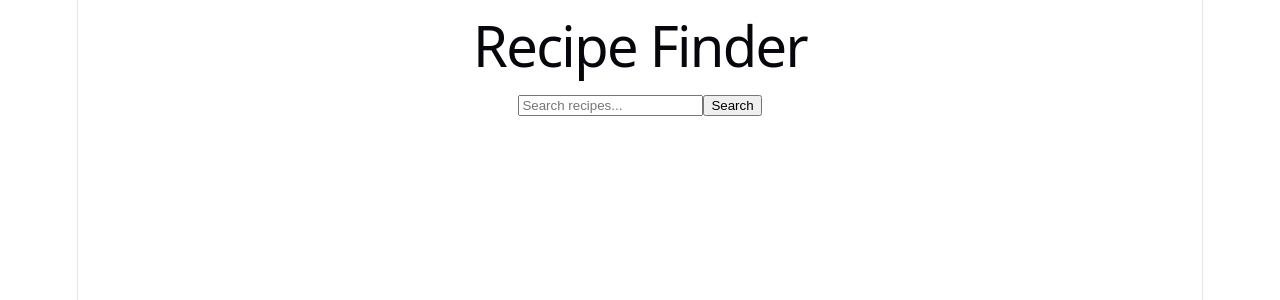
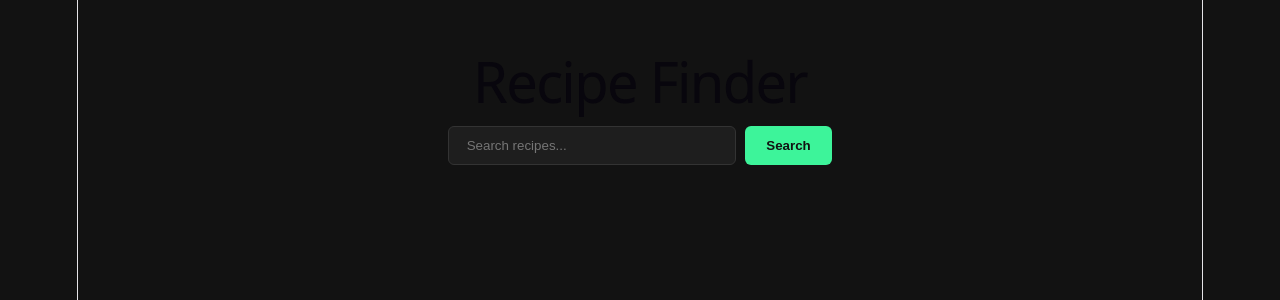
Before and after one commit to mahtamun-hoque-fahim/FE-W3, a React (Vite) app: page / in a window 1280 px wide. Shown: the top 300 px of the page. Built offline with nearby package versions, Linux system fonts and the light colour scheme.

Commit message:
style: add dark theme, grid layout, and modal overlay

```diff
--- a/src/App.css
+++ b/src/App.css
@@ -1,184 +1,106 @@
-.counter {
-  font-size: 16px;
-  padding: 5px 10px;
-  border-radius: 5px;
-  color: var(--accent);
-  background: var(--accent-bg);
-  border: 2px solid transparent;
-  transition: border-color 0.3s;
-  margin-bottom: 24px;
-
-  &:hover {
-    border-color: var(--accent-border);
-  }
-  &:focus-visible {
-    outline: 2px solid var(--accent);
-    outline-offset: 2px;
-  }
+body {
+  background: #121212;
+  color: #eee;
+  font-family: system-ui, sans-serif;
+  margin: 0;
 }
 
-.hero {
-  position: relative;
-
-  .base,
-  .framework,
-  .vite {
-    inset-inline: 0;
+.app {
+  max-width: 900px;
   margin: 0 auto;
+  padding: 2rem;
+  text-align: center;
 }
 
-  .base {
-    width: 170px;
-    position: relative;
-    z-index: 0;
+.search-bar {
+  display: flex;
+  gap: 0.5rem;
+  justify-content: center;
+  margin-bottom: 2rem;
 }
 
-  .framework,
-  .vite {
-    position: absolute;
+.search-bar input {
+  padding: 0.6rem 1rem;
+  border-radius: 6px;
+  border: 1px solid #333;
+  background: #1e1e1e;
+  color: #eee;
+  width: 250px;
 }
 
-  .framework {
-    z-index: 1;
-    top: 34px;
-    height: 28px;
-    transform: perspective(2000px) rotateZ(300deg) rotateX(44deg) rotateY(39deg)
-      scale(1.4);
+.search-bar button {
+  padding: 0.6rem 1.2rem;
+  border-radius: 6px;
+  border: none;
+  background: #3df49a;
+  color: #121212;
+  font-weight: 600;
+  cursor: pointer;
 }
 
-  .vite {
-    z-index: 0;
-    top: 107px;
-    height: 26px;
-    width: auto;
-    transform: perspective(2000px) rotateZ(300deg) rotateX(40deg) rotateY(39deg)
-      scale(0.8);
-  }
+.grid {
+  display: grid;
+  grid-template-columns: repeat(auto-fill, minmax(180px, 1fr));
+  gap: 1.5rem;
 }
 
-#center {
-  display: flex;
-  flex-direction: column;
-  gap: 25px;
-  place-content: center;
-  place-items: center;
-  flex-grow: 1;
-
-  @media (max-width: 1024px) {
-    padding: 32px 20px 24px;
-    gap: 18px;
-  }
+.card {
+  background: #1e1e1e;
+  border-radius: 10px;
+  overflow: hidden;
+  cursor: pointer;
+  transition: transform 0.15s ease;
 }
 
-#next-steps {
-  display: flex;
-  border-top: 1px solid var(--border);
-  text-align: left;
-
-  & > div {
-    flex: 1 1 0;
-    padding: 32px;
-    @media (max-width: 1024px) {
-      padding: 24px 20px;
-    }
+.card:hover {
+  transform: translateY(-4px);
 }
 
-  .icon {
-    margin-bottom: 16px;
-    width: 22px;
-    height: 22px;
+.card img {
+  width: 100%;
+  height: 140px;
+  object-fit: cover;
 }
 
-  @media (max-width: 1024px) {
-    flex-direction: column;
-    text-align: center;
-  }
+.card p {
+  padding: 0.6rem;
+  margin: 0;
+  font-size: 0.9rem;
 }
 
-#docs {
-  border-right: 1px solid var(--border);
-
-  @media (max-width: 1024px) {
-    border-right: none;
-    border-bottom: 1px solid var(--border);
-  }
+.overlay {
+  position: fixed;
+  inset: 0;
+  background: rgba(0, 0, 0, 0.8);
+  display: flex;
+  align-items: center;
+  justify-content: center;
+  padding: 2rem;
+  z-index: 10;
 }
 
-#next-steps ul {
-  list-style: none;
-  padding: 0;
-  display: flex;
-  gap: 8px;
-  margin: 32px 0 0;
-
-  .logo {
-    height: 18px;
+.overlay-content {
+  background: #1e1e1e;
+  border-radius: 12px;
+  padding: 2rem;
+  max-width: 500px;
+  max-height: 85vh;
+  overflow-y: auto;
+  text-align: left;
 }
 
-  a {
-    color: var(--text-h);
-    font-size: 16px;
-    border-radius: 6px;
-    background: var(--social-bg);
-    display: flex;
-    padding: 6px 12px;
-    align-items: center;
-    gap: 8px;
-    text-decoration: none;
-    transition: box-shadow 0.3s;
-
-    &:hover {
-      box-shadow: var(--shadow);
-    }
-    .button-icon {
-      height: 18px;
-      width: 18px;
-    }
+.overlay-content img {
+  width: 100%;
+  border-radius: 8px;
+  margin-bottom: 1rem;
 }
 
-  @media (max-width: 1024px) {
-    margin-top: 20px;
-    flex-wrap: wrap;
-    justify-content: center;
-
-    li {
-      flex: 1 1 calc(50% - 8px);
+.close-btn {
+  background: #3df49a;
+  border: none;
+  padding: 0.5rem 1rem;
+  border-radius: 6px;
+  cursor: pointer;
+  font-weight: 600;
+  margin-bottom: 1rem;
 }
-
-    a {
-      width: 100%;
-      justify-content: center;
-      box-sizing: border-box;
-    }
-  }
-}
-
-#spacer {
-  height: 88px;
-  border-top: 1px solid var(--border);
-  @media (max-width: 1024px) {
-    height: 48px;
-  }
-}
-
-.ticks {
-  position: relative;
-  width: 100%;
-
-  &::before,
-  &::after {
-    content: '';
-    position: absolute;
-    top: -4.5px;
-    border: 5px solid transparent;
-  }
-
-  &::before {
-    left: 0;
-    border-left-color: var(--border);
-  }
-  &::after {
-    right: 0;
-    border-right-color: var(--border);
-  }
-}
--- a/src/App.jsx
+++ b/src/App.jsx
@@ -1,5 +1,5 @@
 import { useState } from 'react'
-
+import './App.css'
 function App() {
   const [query, setQuery] = useState('')
   const [meals, setMeals] = useState([])
@@ -14,8 +14,9 @@ function App() {
     setLoading(false)
   }
   return (
-    <div>
+    <div className="app">
       <h1>Recipe Finder</h1>
+      <div className="search-bar">
         <input
           type="text"
           value={query}
@@ -23,24 +24,28 @@ function App() {
           placeholder="Search recipes..."
         />
         <button onClick={searchMeals}>Search</button>
+      </div>
 
       {loading && <p>Loading...</p>}
       {!loading && meals.length === 0 && query && <p>No recipes found.</p>}
 
-      <div>
+      <div className="grid">
         {meals.map((meal) => (
-          <div key={meal.idMeal} onClick={() => setSelectedMeal(meal)}>
-            <img src={meal.strMealThumb} alt={meal.strMeal} width="150" />
+          <div className="card" key={meal.idMeal} onClick={() => setSelectedMeal(meal)}>
+            <img src={meal.strMealThumb} alt={meal.strMeal} />
             <p>{meal.strMeal}</p>
           </div>
         ))}
       </div>
+
       {selectedMeal && (
-        <div>
-          <button onClick={() => setSelectedMeal(null)}>Close</button>
+        <div className="overlay" onClick={() => setSelectedMeal(null)}>
+          <div className="overlay-content" onClick={(e) => e.stopPropagation()}>
+            <button className="close-btn" onClick={() => setSelectedMeal(null)}>Close</button>
             <h2>{selectedMeal.strMeal}</h2>
-          <img src={selectedMeal.strMealThumb} alt={selectedMeal.strMeal} width="300" />
+            <img src={selectedMeal.strMealThumb} alt={selectedMeal.strMeal} />
             <p>{selectedMeal.strInstructions}</p>
+          </div>
         </div>
       )}
     </div>
```
Lines whose indentation alone changed are shown as unchanged.
